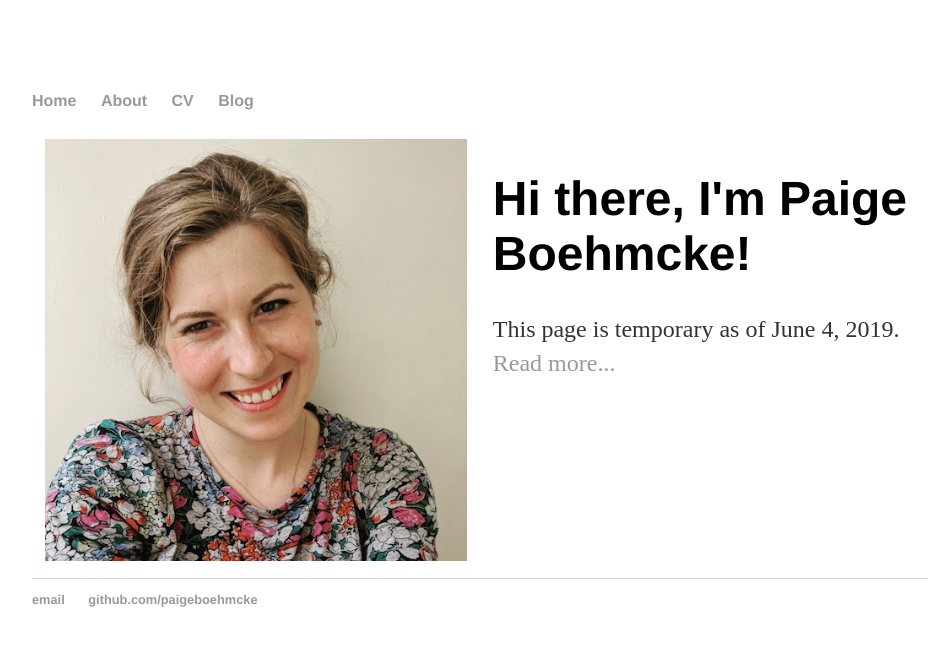
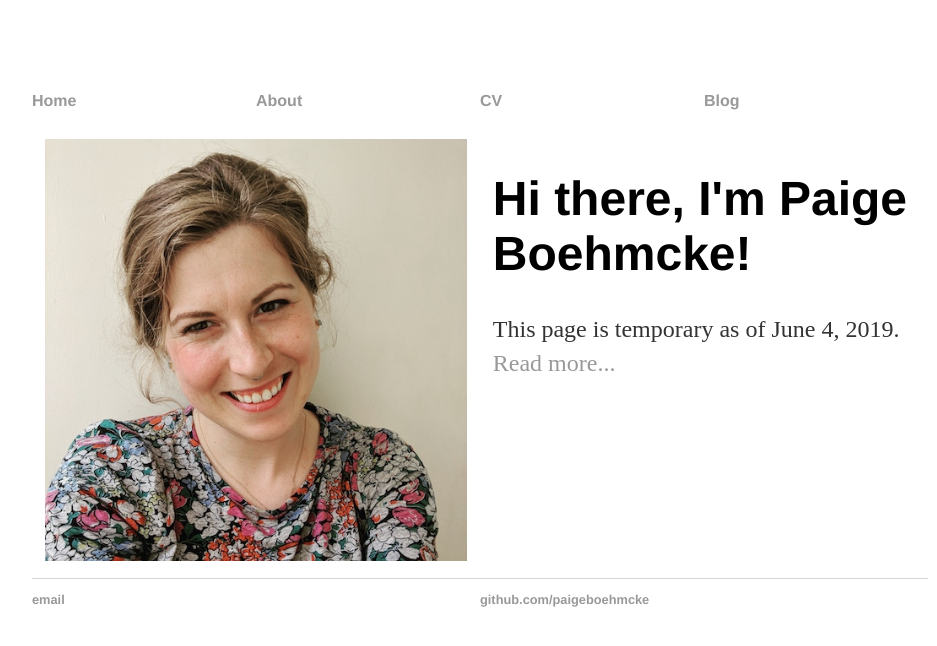
Before and after one commit to paigeboehmcke/paigeboehmcke.github.io, a Jekyll site: the page built from index.html, in a window 1280 px wide. Shown: the top 646 px of the page, without its empty margins (160-1097 px from the left). Built offline with Jekyll 4.4.1, drawn with Linux system fonts in a browser that asks for light colours.

Commit message:
Update main.css

```diff
--- a/css/main.css
+++ b/css/main.css
@@ -9,9 +9,11 @@ nav ul, footer ul {
     padding: 0px;
     list-style: none;
     font-weight: bold;
+    display: flex;
+    flex-wrap: nowrap;
 }
 nav ul li, footer ul li {
-    display: inline;
+    flex: 1;
     margin-right: 20px;
 }
 a {
```
